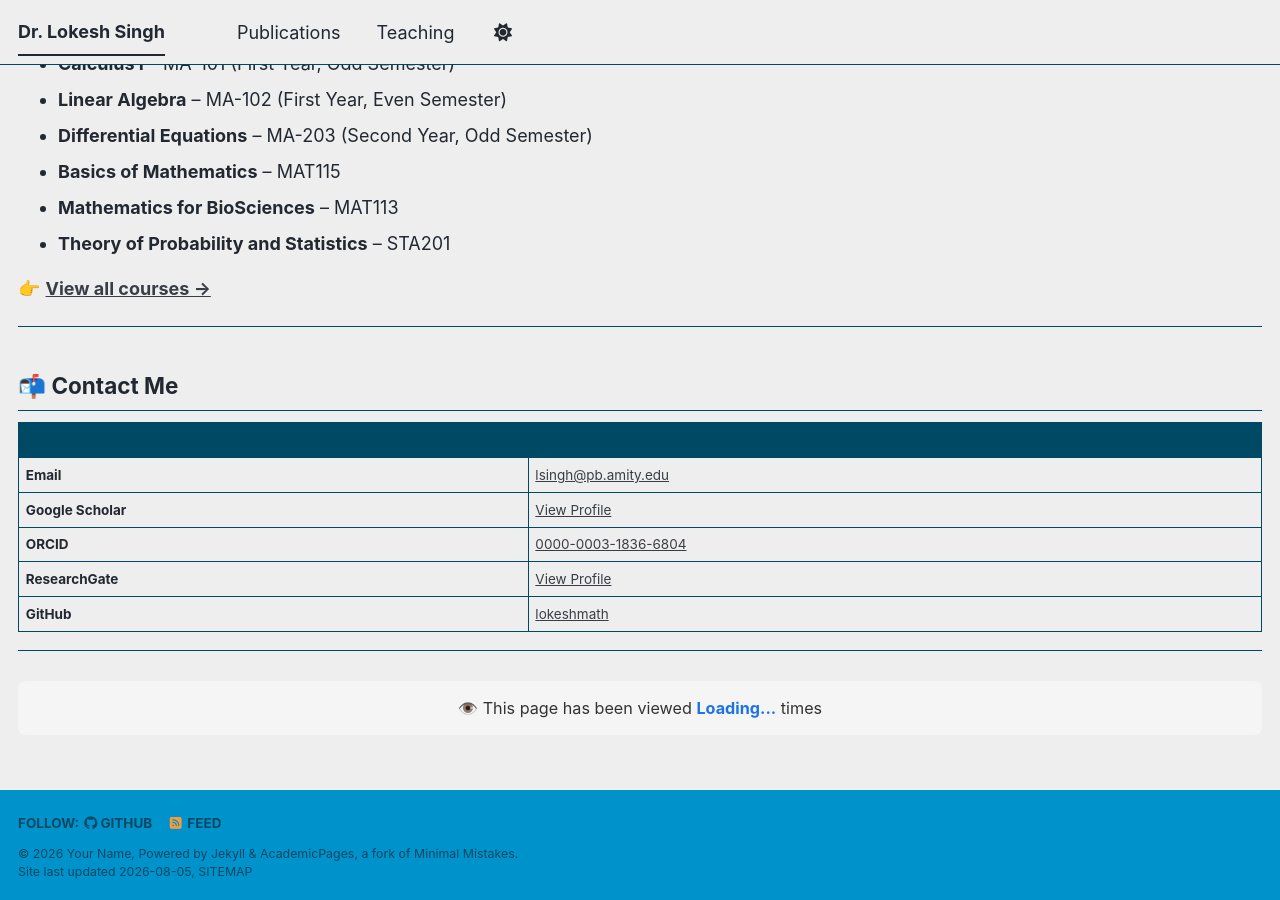
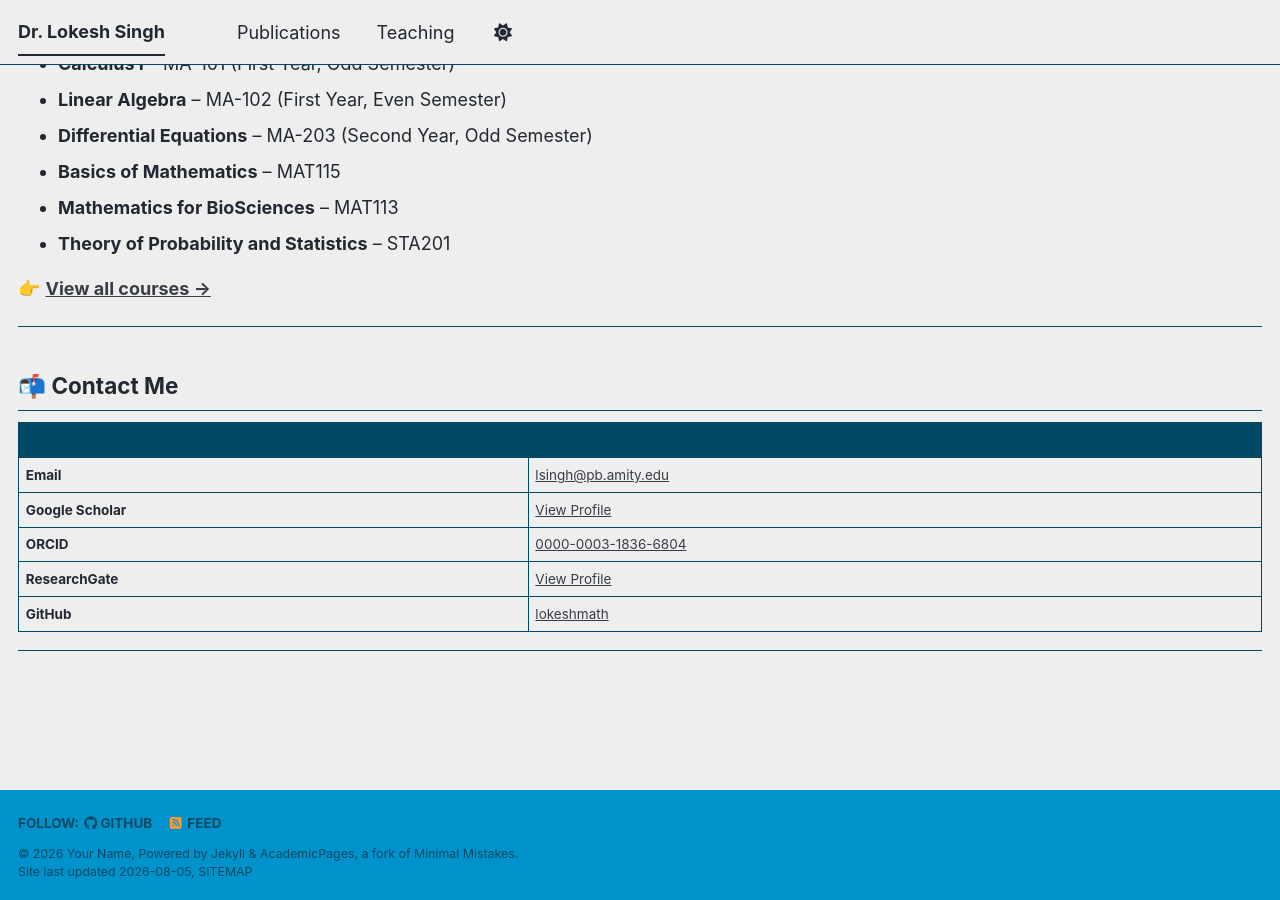
Before and after one commit to lokeshmath/lokeshmath.github.io, a Jekyll site: the page built from index.md, in a window 1280 px wide and 900 px high, scrolled down 1309 px. Built offline with Jekyll 4.4.1, drawn with Linux system fonts in a browser that asks for light colours; a style sheet for code colours, icons or effects is not loaded.

Commit message:
Update index.md

```diff
--- a/index.md
+++ b/index.md
@@ -73,29 +73,3 @@ I teach courses in **Mathematics** at Amity University Punjab, Mohali, including
 | **GitHub** | [lokeshmath](https://github.com/lokeshmath) |
 
 ---
-<!-- Visitor Counter on Homepage -->
-<div style="text-align: center; margin-top: 30px; padding: 15px; background: #f5f5f5; border-radius: 8px;">
-  <p style="margin: 0; font-size: 0.9em; color: #333;">
-    👁️ This page has been viewed
-    <span id="homepage-visits" style="font-weight: bold; color: #1a73e8;">Loading...</span> times
-  </p>
-  <script>
-    (function() {
-      function showHomepageVisits() {
-        if (typeof window.goatcounter !== 'undefined' && window.goatcounter.visit_count) {
-          window.goatcounter.visit_count({
-            append: '#homepage-visits',
-            style: 'span { font-weight: bold; color: #1a73e8; }'
-          });
-        } else {
-          setTimeout(showHomepageVisits, 500);
-        }
-      }
-      if (document.readyState === 'complete') {
-        showHomepageVisits();
-      } else {
-        window.addEventListener('load', showHomepageVisits);
-      }
-    })();
-  </script>
-</div>
```
